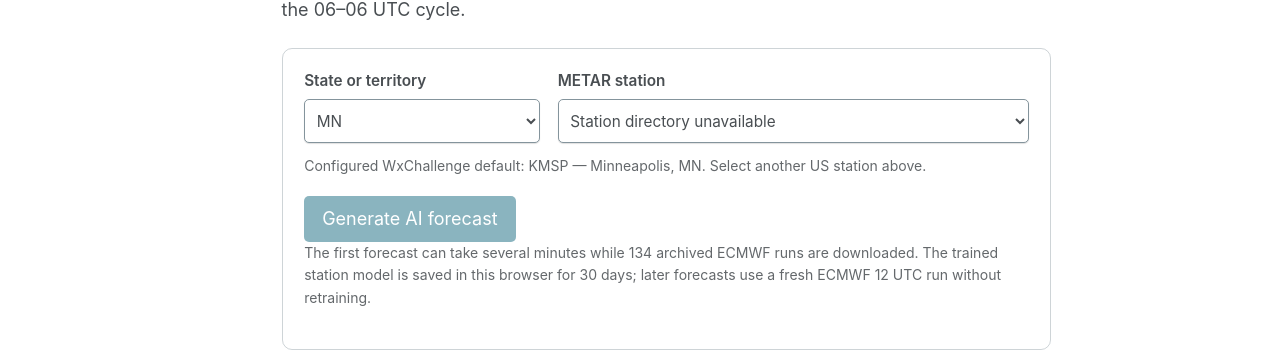
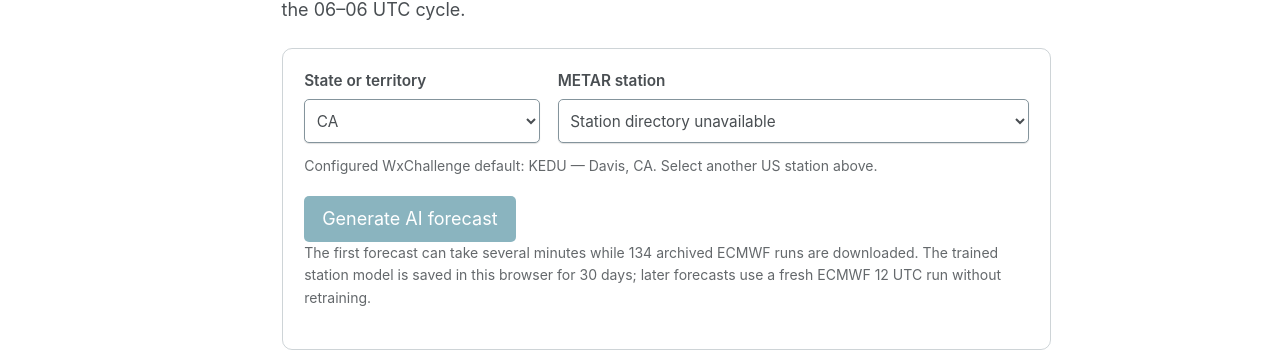
Before and after one commit to yepkids/yepkids.github.io, a Jekyll site: the page built from _pages/ai-forecast.html, in a window 1280 px wide and 959 px high. Shown: the part 242-594 px from the top of the window. Built offline with Jekyll 4.4.1, drawn with Linux system fonts in a browser that asks for light colours; a script bundle is joined from its source files by our own code; library files that are not in the unit come from our copies.

Commit message:
change default station

```diff
--- a/_data/ai_forecast.yml
+++ b/_data/ai_forecast.yml
@@ -1,4 +1,4 @@
 # Update this selection when the WxChallenge forecast city changes.
-default_station: KMSP
-default_state: MN
-default_name: Minneapolis, MN
+default_station: KEDU
+default_state: CA
+default_name: Davis, CA
```
